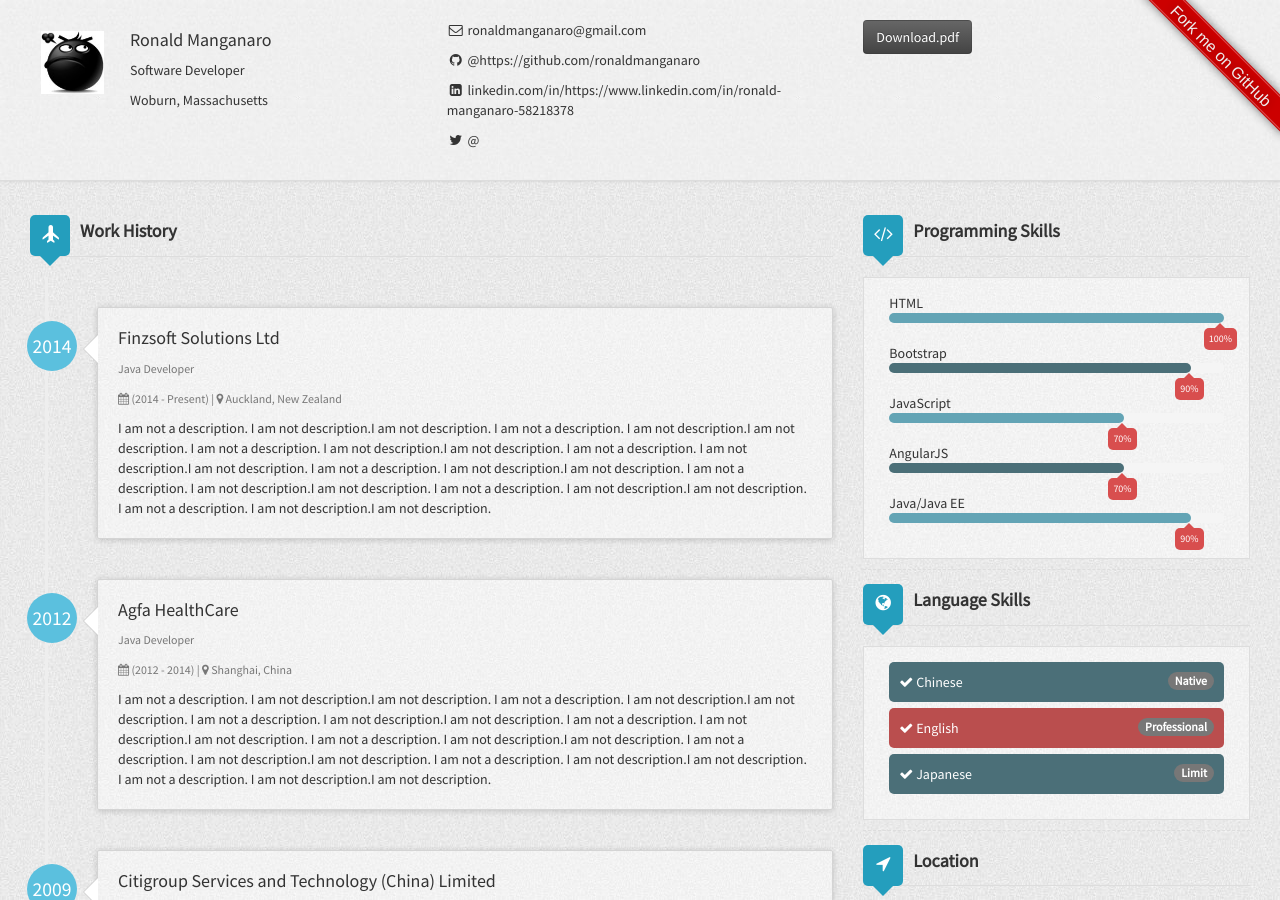
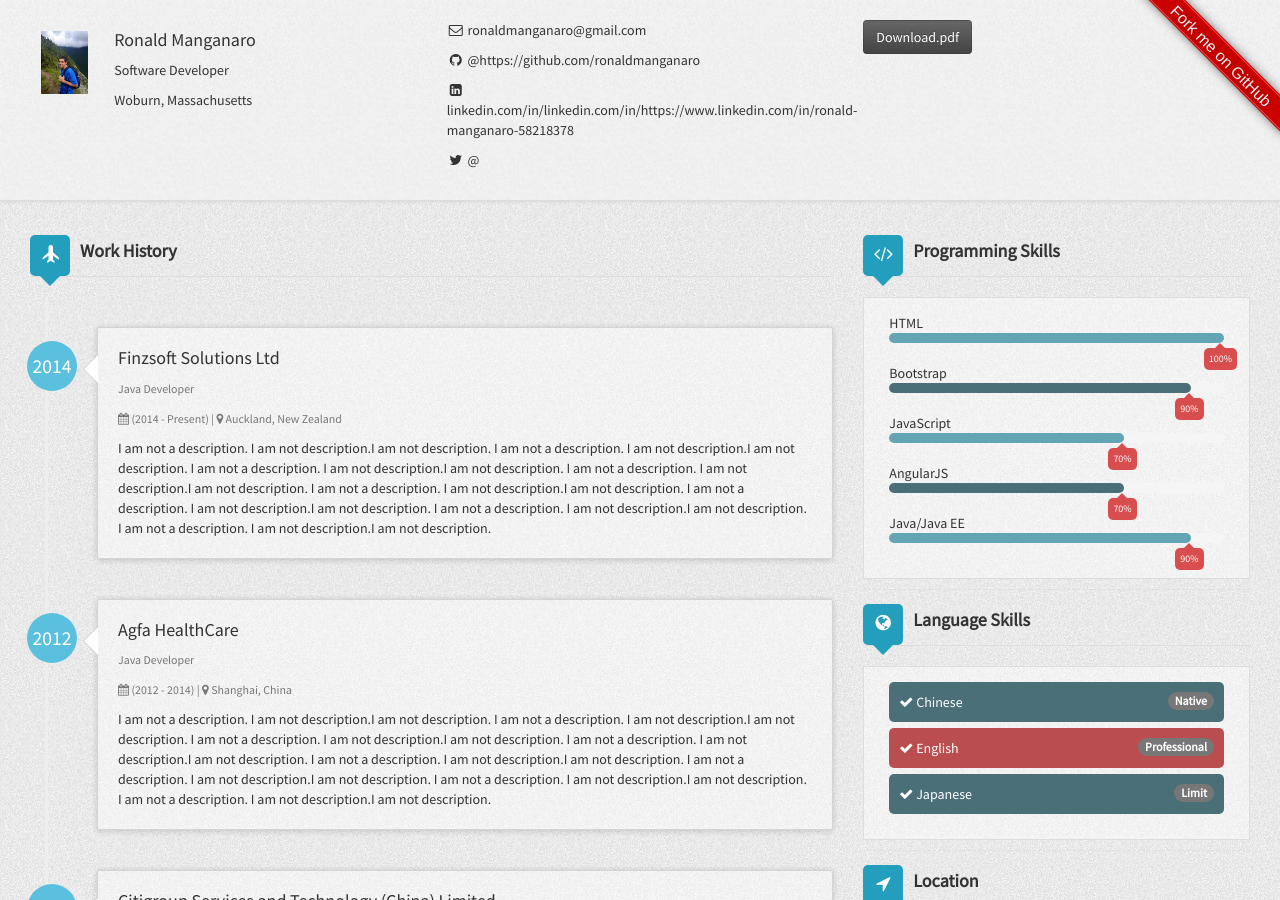
Before and after one commit to ronaldmanganaro/resume, a Jekyll site: the page built from index.html, in a window 1280 px wide and 900 px high. Built offline with Jekyll 4.4.1, drawn with Linux system fonts in a browser that asks for light colours; nearby versions of some CDN libraries.

Commit message:
fixed config

```diff
--- a/_config.yml
+++ b/_config.yml
@@ -1,13 +1,15 @@
 # Site settings
-title: Ronald Manganaro Resume
-description: Ronald Manganaros resume
-favicon: /assets/img/avatar.JPG
-baseurl: https://ronaldmanganaro.github.io
+title: Ronald Manganaro CV
+description: Ronald Manganaro's CV
+favicon: /assets/img/me.jpg
+baseurl: https://ronaldmanganaro.github.io/resume
 url: https://ronaldmanganaro.github.io/resume
+rss_url: /pages/atom.xml
 google_analytics: UA-63653234-1
 
 # Build settings
 markdown: kramdown
+
 exclude: [vendor]
 
 # Author settings
@@ -16,11 +18,13 @@
   title: Software Developer
   address: Woburn, Massachusetts
   email: ronaldmanganaro@gmail.com
-  link: http://ronaldmanganaro.github.io
+  link: http://ronaldmanganaro@gmail.com
+  weibo:
   github: https://github.com/ronaldmanganaro
-  linkedin: https://www.linkedin.com/in/ronald-manganaro-58218378
-  gavatar: /resumecard/assets/img/me.jpg
-
+  linkedin: linkedin.com/in/https://www.linkedin.com/in/ronald-manganaro-58218378
+  twitter:
+  gavatar: /resume/assets/img/me.jpg
+  stackoverflow:
 #  stackoverflow: 4582127
   workHistory:
     - work1:
```
